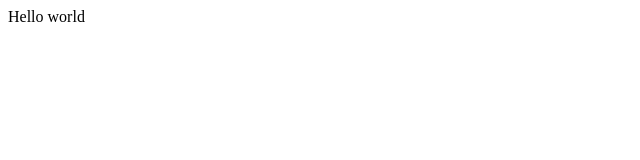
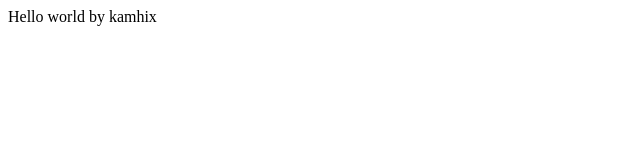
Before and after one commit to kamhix/kamhix.github.io, a plain HTML site: page index.html in a window 1280 px wide. Shown: the full height of the page, 0-640 px from the left. Drawn offline with Linux system fonts and the light colour scheme.

Commit message:
A useless commit

```diff
--- a/index.html
+++ b/index.html
@@ -5,6 +5,6 @@
     <title> Kamhix </title>
   </head>
   <body>
-    Hello world
+    Hello world by kamhix
   </body>
 </html>
```
